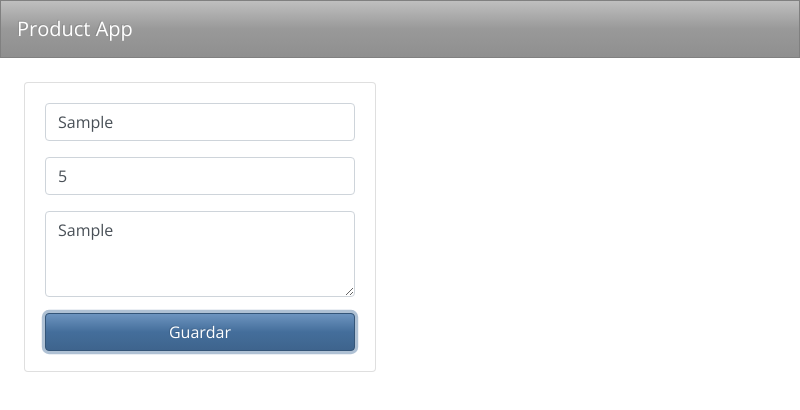
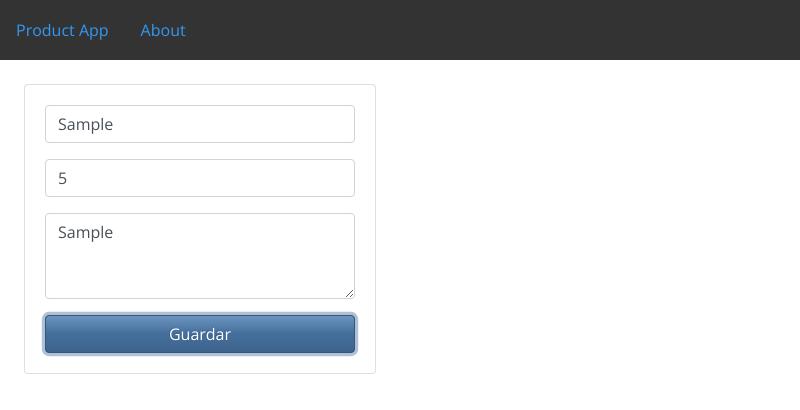
Before and after one commit to spaezsuarez/product-app-electron-mysql, an Electron app: page src/view/index.html in a window 800 px wide. Both pictures are taken after typing "Sample", "5", "Sample" into the empty fields and a click on the button "Guardar". Drawn offline with nearby package versions, Linux system fonts and the light colour scheme; no server answers.

Commit message:
Creando pagina about(aun sin contenido)

```diff
--- a/src/view/app.js
+++ b/src/view/app.js
@@ -1,7 +1,7 @@
 //const main = require('electron').remote.require('./main') // bar
 const { remote } = require('electron');
 
-const Dao = remote.require('./lib/Dao');
+const homeController = remote.require('./controllers/homeController');
 const { parseString } = remote.require('./lib/proccesData');
 
 const form = document.getElementById('product-form');
@@ -11,17 +11,10 @@ const inputPrice = document.getElementById('price');
 const textArea = document.getElementById('description');
 
 
-form.addEventListener('submit',(event) => {
+
+form.addEventListener('submit', (event) => {
     event.preventDefault(); //Cancelar el comportamiento por defecto como lo es recargar la pagina
-
-    let newProduct = [Date.now(),parseString(inputName.value),parseFloat(inputPrice.value),parseString(textArea.value)];
-    let dao = new Dao();
-
-    dao.create('product',newProduct).then(() => {
-
-    }).catch(() => {
-
-    });
-
+    let newProduct = [Date.now(), parseString(inputName.value), parseFloat(inputPrice.value), parseString(textArea.value)];
+    homeController.addProduct('product',newProduct);
 
 });
--- a/src/view/index.html
+++ b/src/view/index.html
@@ -4,13 +4,19 @@
     <meta charset="UTF-8">
     <meta name="viewport" content="width=device-width, initial-scale=1.0">
     <link rel="stylesheet" href="./bootstrap.min.css" />
+    <link rel="stylesheet" href="./style.css" />
     <title>Product app</title>
 </head>
 <body>
     <header>
-        <nav class="navbar navbar-dark bg-dark">
-            <a class="navbar-brand" href="#">Product App</a>
-        </nav>
+        <ul class="nav bg-dark nav-dark own-nav">
+            <li class="nav-item">
+              <a class="nav-link active" href="">Product App</a>
+            </li>
+            <li class="nav-item">
+              <a class="nav-link" href="./pages/about.html">About</a>
+            </li>
+          </ul>
     </header>
 
     <main class="container-fluid">
--- /dev/null
+++ b/src/view/style.css
@@ -0,0 +1,5 @@
+.own-nav{
+    height: 60px;
+    padding-top:10px;
+    padding-bottom: 0;
+}
--- /dev/null
+++ b/src/view/styles/about.css
@@ -0,0 +1,5 @@
+.own-nav{
+    height: 60px;
+    padding-top:10px;
+    padding-bottom: 0;
+}
```
Also changed, not shown: src/view/pages/about.html (added, +23 -0 lines).
